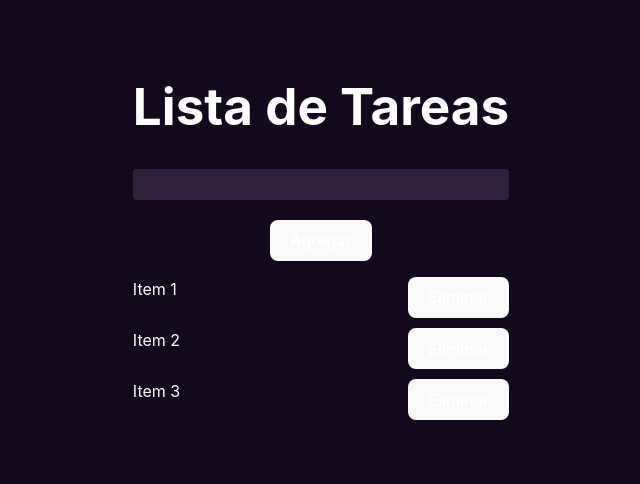
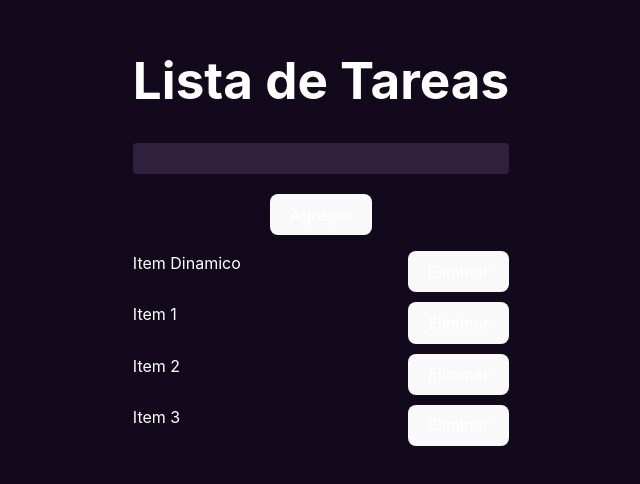
Before and after one commit to bleesamperio/DevFBatch27Web.2, a React (Vite) app in the folder 03-todo-list/: page / in a window 1280 px wide. Shown: the part 160-644 px from the top of the page, without its empty margins (319-959 px from the left). Built offline with nearby package versions, Linux system fonts and the light colour scheme.

Commit message:
✅ Item dinamico

```diff
--- a/03-todo-list/src/Components/ToDoItem.jsx
+++ b/03-todo-list/src/Components/ToDoItem.jsx
@@ -6,5 +6,4 @@ const ToDoItem = ({todo, handleDelete}) => {
     </li>
     )
 }
-
 export default ToDoItem
--- a/03-todo-list/src/Components/ToDoList.jsx
+++ b/03-todo-list/src/Components/ToDoList.jsx
@@ -1,4 +1,5 @@
 import { useState } from "react"
+import ToDoItem from "./ToDoItem";
 const ToDoList = () => {
 
 const handleAdd = ()=>{
@@ -19,6 +20,7 @@ const [inputValue, setInputValue] = useState('')
         Agregar
     </button>
     <ul>
+        <ToDoItem todo='Item Dinamico' handleDelete={(e)=> console.log('Borre item')}/>
         <li>
         Item 1
         <button>Eliminar</button>
```
Lines whose indentation alone changed are shown as unchanged.
